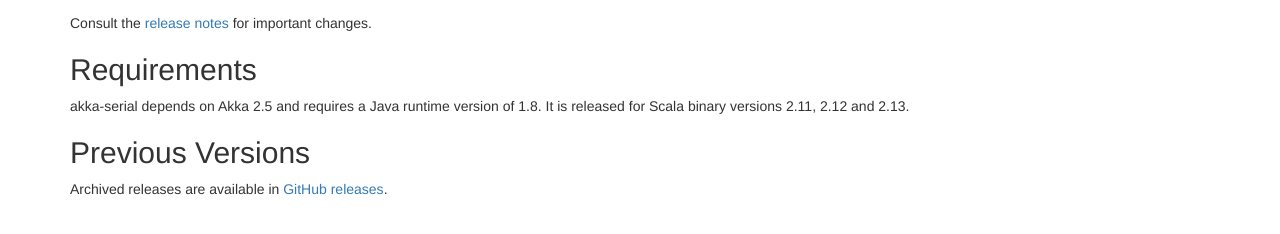
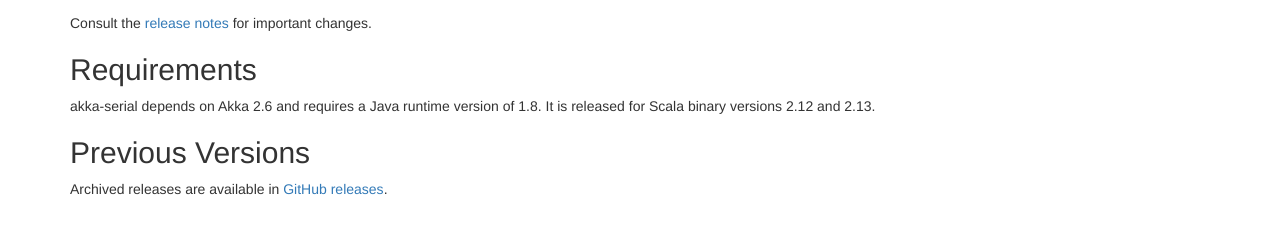
Before and after one commit to jodersky/akka-serial, a Jekyll site: the page built from downloads/index.md, in a window 1280 px wide. Shown: the part 533-767 px from the top of the page. Built offline with Jekyll 4.4.1, drawn with Linux system fonts in a browser that asks for light colours; nearby versions of some CDN libraries; library files that are not in the unit come from our copies.

Commit message:
update site

```diff
--- a/downloads/index.md
+++ b/downloads/index.md
@@ -53,7 +53,7 @@
 Consult the <a href="https://github.com/jodersky/akka-serial/blob/master/CHANGELOG.md">release notes</a> for important changes.
 
 ## Requirements
-akka-serial depends on Akka 2.5 and requires a Java runtime version of 1.8. It is released for Scala binary versions 2.11, 2.12 and 2.13.
+akka-serial depends on Akka 2.6 and requires a Java runtime version of 1.8. It is released for Scala binary versions 2.12 and 2.13.
 
 ## Previous Versions
 Archived releases are available in <a href="https://github.com/jodersky/akka-serial/releases">GitHub releases</a>.
```
